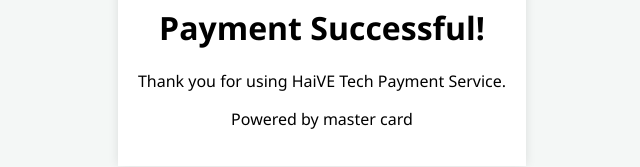
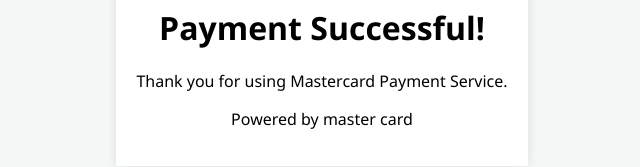
Before and after one commit to aivfkesavan/master_card, a plain HTML site: page confirmation.html in a window 1280 px wide. Shown: the part 363-530 px from the top of the page, 318-958 px from the left. Drawn offline with Linux system fonts and the light colour scheme.

Commit message:
Update confirmation.html

```diff
--- a/confirmation.html
+++ b/confirmation.html
@@ -37,7 +37,7 @@
 <body>
     <div class="container">
         <h1>Payment Successful!</h1>
-        <p>Thank you for using HaiVE Tech Payment Service.</p>
+        <p>Thank you for using Mastercard Payment Service.</p>
         <p>Powered by master card</p>
     </div>
 </body>
```
